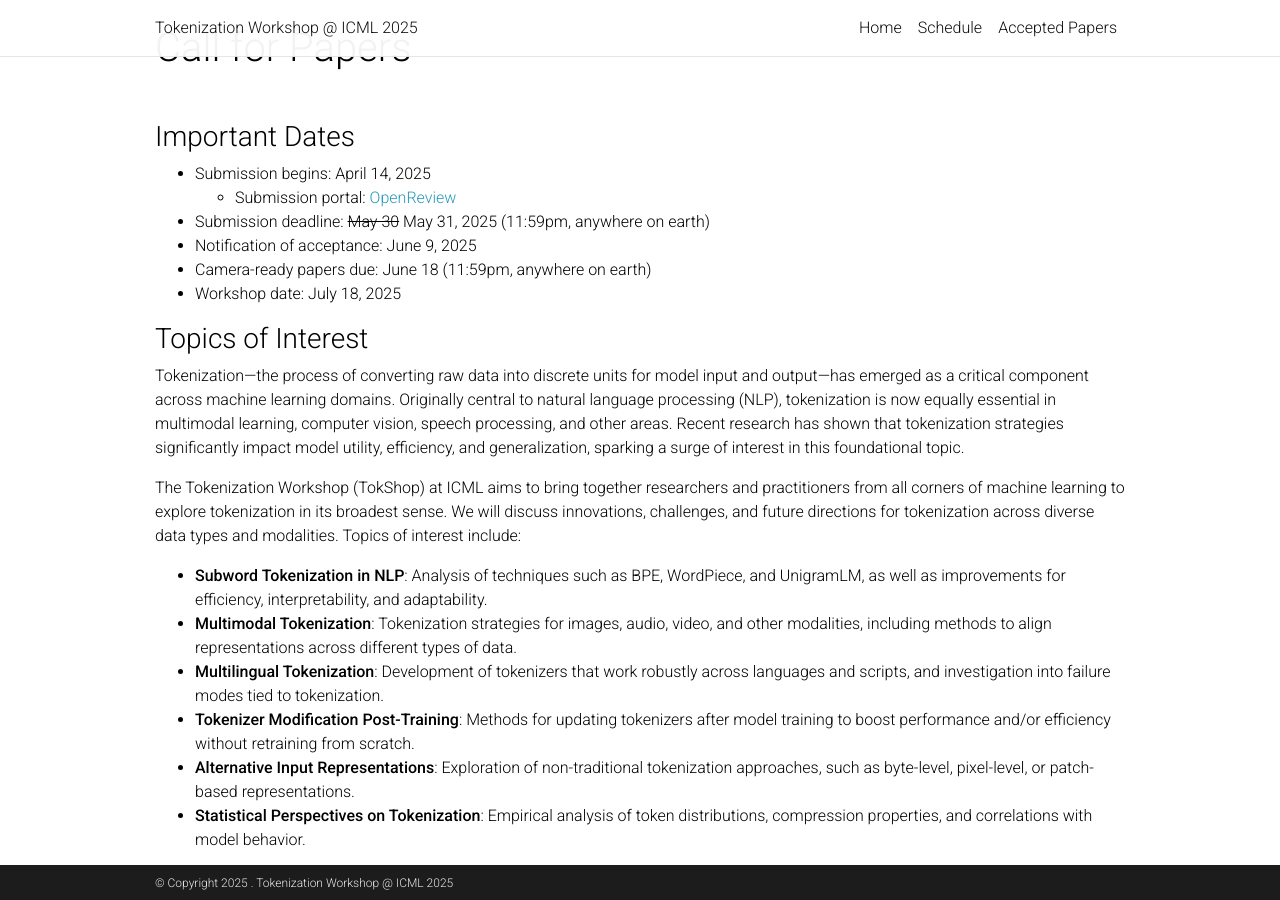
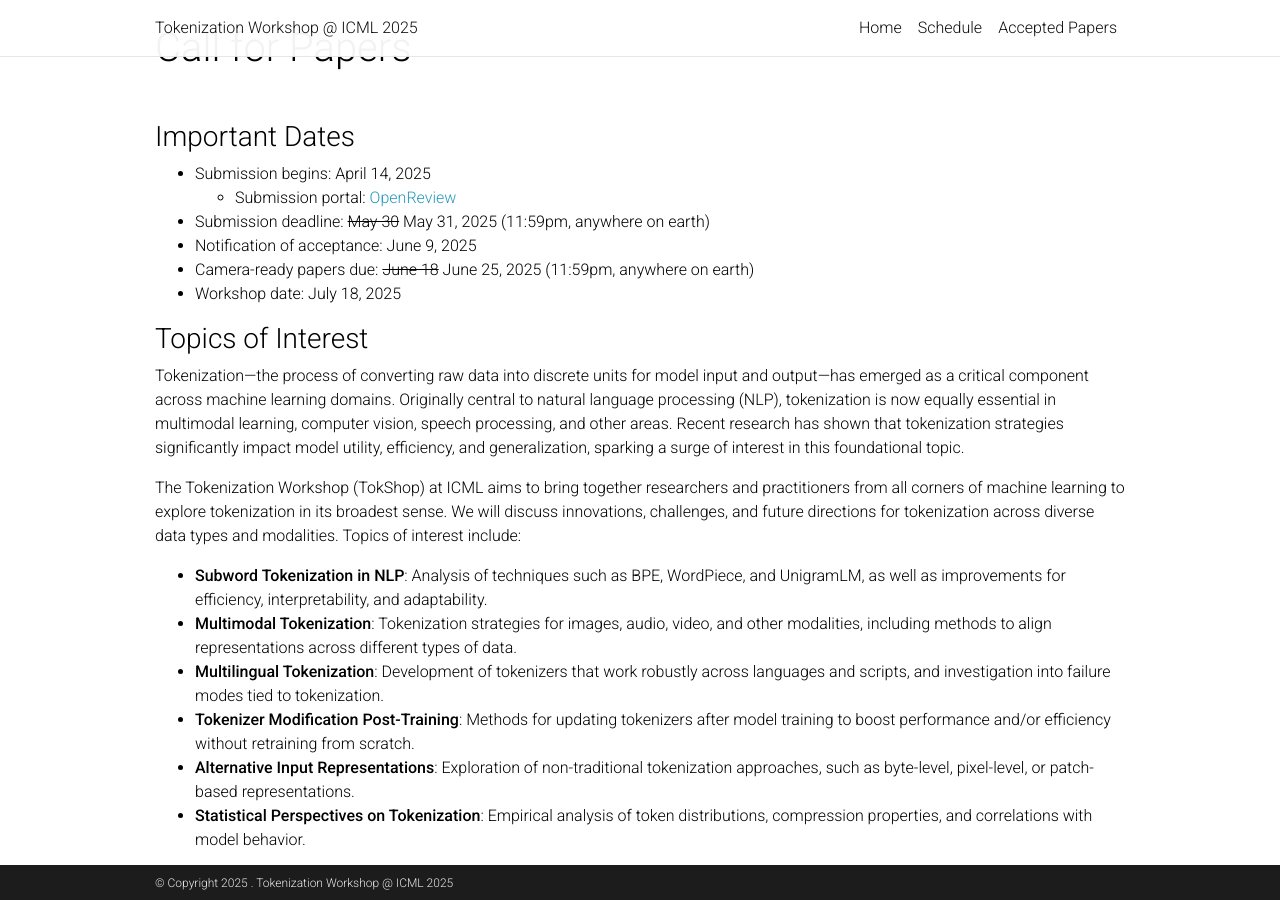
Before and after one commit to tokenization-workshop/tokenization-workshop.github.io, a Jekyll site: the page built from _pages/home.md, in a window 1280 px wide and 900 px high, scrolled down 390 px. Built offline with Jekyll 4.4.1, drawn with Linux system fonts in a browser that asks for light colours; comment, search, counter and statistics services are not loaded; a style sheet for code colours, icons or effects is not loaded.

Commit message:
Update home.md

```diff
--- a/_pages/home.md
+++ b/_pages/home.md
@@ -15,7 +15,7 @@ nav_order: 1
   * Submission portal: [OpenReview](https://openreview.net/group?id=ICML.cc/2025/Workshop/TokShop#tab-recent-activity)
 * Submission deadline: ~~May 30~~ May 31, 2025 (11:59pm, anywhere on earth)
 * Notification of acceptance: June 9, 2025
-* Camera-ready papers due: June 18 (11:59pm, anywhere on earth)
+* Camera-ready papers due: ~~June 18~~ June 25, 2025 (11:59pm, anywhere on earth)
 * Workshop date: July 18, 2025
 
 
```
